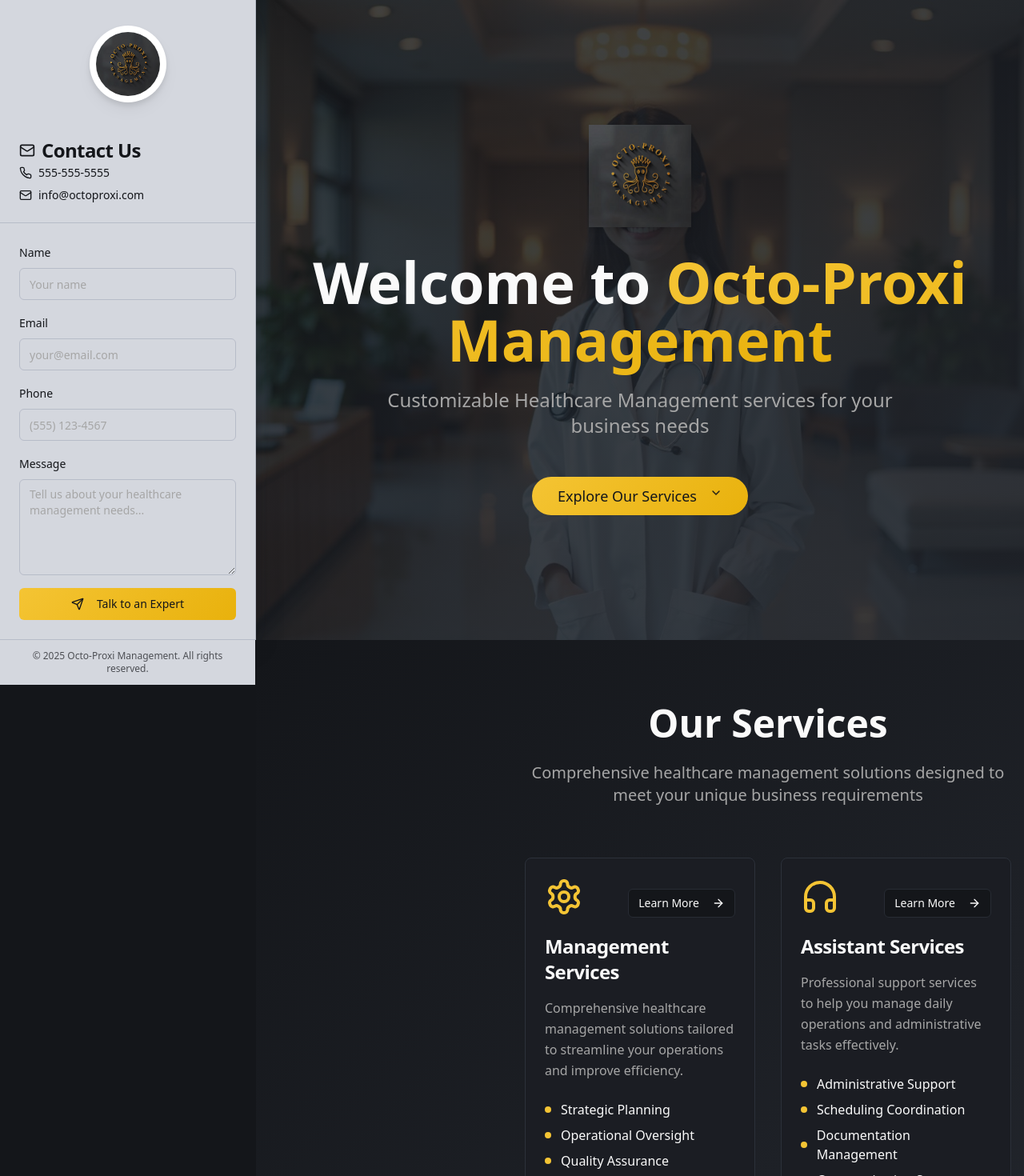
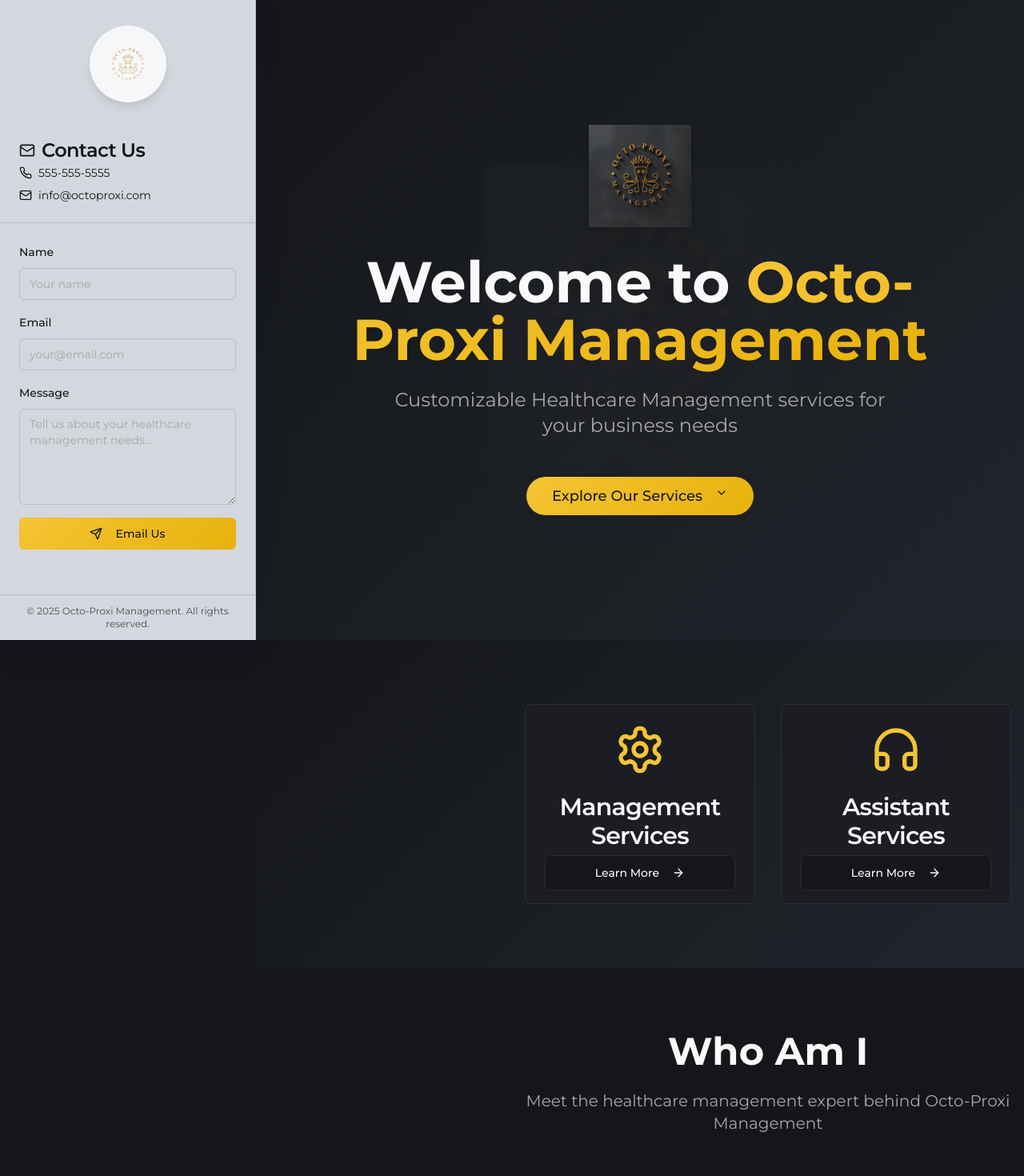
Before and after one commit to tinashe13/octo-proxi-connect, a React (Vite) app: page / in a window 1280 px wide. Shown: the top 1470 px of the page at 80% size. Built offline with nearby package versions, Linux system fonts and the light colour scheme.

Commit message:
Refactor: Apply design and content updates
Apply requested design and content changes, including color scheme adjustments, font changes, background modifications, and content updates to various sections of the website. Also, update the contact form and footer.

```diff
--- a/index.html
+++ b/index.html
@@ -6,6 +6,9 @@
     <title>Octo-Proxi Management | Healthcare Management Services</title>
     <meta name="description" content="Customizable Healthcare Management services for your business needs. Professional management and assistant services." />
     <meta name="author" content="Octo-Proxi Management" />
+    <link rel="preconnect" href="https://fonts.googleapis.com">
+    <link rel="preconnect" href="https://fonts.gstatic.com" crossorigin>
+    <link href="https://fonts.googleapis.com/css2?family=Montserrat:wght@300;400;500;600;700&display=swap" rel="stylesheet">
 
     <meta property="og:title" content="Octo-Proxi Management | Healthcare Management Services" />
     <meta property="og:description" content="Customizable Healthcare Management services for your business needs. Professional management and assistant services." />
--- a/src/components/BioSection.tsx
+++ b/src/components/BioSection.tsx
@@ -5,7 +5,7 @@ import { LinkedinIcon, Mail, Phone } from 'lucide-react';
 export function BioSection() {
   return (
     <section id="bio" className="py-20 bg-background">
-      <div className="container mx-auto px-4 pl-84">
+      <div className="container mx-auto px-4 md:pl-84">
         <div className="max-w-6xl mx-auto">
           <div className="text-center mb-16">
             <h2 className="text-4xl md:text-5xl font-bold text-foreground mb-6">
@@ -57,7 +57,7 @@ export function BioSection() {
                       onClick={() => window.open('mailto:info@octoproxi.com')}
                     >
                       <Mail className="h-4 w-4 mr-2" />
-                      Send Email
+                      Email Us
                     </Button>
                   </div>
                 </CardContent>
--- a/src/components/ContactForm.tsx
+++ b/src/components/ContactForm.tsx
@@ -13,7 +13,6 @@ export function ContactForm({ mobileOpen = false, onMobileClose }: { mobileOpen?
   const [formData, setFormData] = useState({
     name: '',
     email: '',
-    phone: '',
     message: ''
   });
   const [isSubmitting, setIsSubmitting] = useState(false);
@@ -31,7 +30,7 @@ export function ContactForm({ mobileOpen = false, onMobileClose }: { mobileOpen?
       description: "We'll get back to you as soon as possible.",
     });
 
-    setFormData({ name: '', email: '', phone: '', message: '' });
+    setFormData({ name: '', email: '', message: '' });
     setIsSubmitting(false);
   };
 
@@ -47,9 +46,9 @@ export function ContactForm({ mobileOpen = false, onMobileClose }: { mobileOpen?
     <div className="fixed left-0 top-0 h-full w-80 bg-contact border-r border-contact-border shadow-elegant z-50 flex flex-col justify-between hidden md:flex">
       <div className="flex flex-col items-center pt-8 pb-4">
         <img
-          src={octopusLogo}
+          src="/lovable-uploads/60db243d-749f-436f-8ff5-3baf619bb0b7.png"
           alt="Octo-Proxi Management Logo"
-          className="w-24 h-24 mb-2 drop-shadow-lg rounded-full bg-white p-2"
+          className="w-24 h-24 mb-2 drop-shadow-lg rounded-full bg-white p-2 opacity-80"
         />
       </div>
       <Card className="h-full rounded-none border-0 bg-contact">
@@ -99,18 +98,6 @@ export function ContactForm({ mobileOpen = false, onMobileClose }: { mobileOpen?
               />
             </div>
 
-            <div className="space-y-2">
-              <Label htmlFor="phone" className="text-contact-foreground">Phone</Label>
-              <Input
-                id="phone"
-                name="phone"
-                type="tel"
-                value={formData.phone}
-                onChange={handleChange}
-                className="bg-contact border-contact-border text-contact-foreground"
-                placeholder="(555) 123-4567"
-              />
-            </div>
 
             <div className="space-y-2">
               <Label htmlFor="message" className="text-contact-foreground">Message</Label>
@@ -130,18 +117,18 @@ export function ContactForm({ mobileOpen = false, onMobileClose }: { mobileOpen?
               disabled={isSubmitting}
               className="w-full bg-gradient-gold hover:shadow-gold"
             >
-              {isSubmitting ? 'Sending...' : (
-                <>
-                  <Send className="h-4 w-4 mr-2" />
-                  Talk to an Expert
-                </>
-              )}
+                      {isSubmitting ? 'Sending...' : (
+                        <>
+                          <Send className="h-4 w-4 mr-2" />
+                          Email Us
+                        </>
+                      )}
             </Button>
           </form>
         </CardContent>
       </Card>
       <footer className="w-full px-4 py-3 border-t border-contact-border bg-contact text-xs text-center text-contact-foreground/70">
-        © {new Date().getFullYear()} Octo-Proxi Management. All rights reserved.
+        © 2025 Octo-Proxi Management. All rights reserved.
       </footer>
     </div>
   );
@@ -155,9 +142,9 @@ export function ContactForm({ mobileOpen = false, onMobileClose }: { mobileOpen?
           <div className="flex-1 overflow-y-auto">
             <div className="flex flex-col items-center pt-8 pb-4">
               <img
-                src={octopusLogo}
+                src="/lovable-uploads/60db243d-749f-436f-8ff5-3baf619bb0b7.png"
                 alt="Octo-Proxi Management Logo"
-                className="w-24 h-24 mb-2 drop-shadow-lg rounded-full bg-white p-2"
+                className="w-24 h-24 mb-2 drop-shadow-lg rounded-full bg-white p-2 opacity-80"
               />
             </div>
             <Card className="h-full rounded-none border-0 bg-contact">
@@ -207,18 +194,6 @@ export function ContactForm({ mobileOpen = false, onMobileClose }: { mobileOpen?
                     />
                   </div>
 
-                  <div className="space-y-2">
-                    <Label htmlFor="phone" className="text-contact-foreground">Phone</Label>
-                    <Input
-                      id="phone"
-                      name="phone"
-                      type="tel"
-                      value={formData.phone}
-                      onChange={handleChange}
-                      className="bg-contact border-contact-border text-contact-foreground"
-                      placeholder="(555) 123-4567"
-                    />
-                  </div>
 
                   <div className="space-y-2">
                     <Label htmlFor="message" className="text-contact-foreground">Message</Label>
@@ -241,7 +216,7 @@ export function ContactForm({ mobileOpen = false, onMobileClose }: { mobileOpen?
                     {isSubmitting ? 'Sending...' : (
                       <>
                         <Send className="h-4 w-4 mr-2" />
-                        Talk to an Expert
+                        Email Us
                       </>
                     )}
                   </Button>
@@ -250,7 +225,7 @@ export function ContactForm({ mobileOpen = false, onMobileClose }: { mobileOpen?
             </Card>
           </div>
           <footer className="w-full px-4 py-3 border-t border-contact-border bg-contact text-xs text-center text-contact-foreground/70">
-            © {new Date().getFullYear()} Octo-Proxi Management. All rights reserved.
+            © 2025 Octo-Proxi Management. All rights reserved.
           </footer>
         </div>
       </DialogContent>
--- a/src/components/Footer.tsx
+++ b/src/components/Footer.tsx
@@ -3,7 +3,7 @@ import { LinkedinIcon, Mail, Phone } from 'lucide-react';
 export function Footer() {
   return (
     <footer className="bg-secondary py-12 border-t border-border">
-      <div className="container mx-auto px-4 pl-84">
+      <div className="container mx-auto px-4 md:pl-84">
         <div className="max-w-6xl mx-auto">
           <div className="grid md:grid-cols-3 gap-8">
             {/* Company Info */}
@@ -48,14 +48,12 @@ export function Footer() {
               <div className="space-y-2 text-muted-foreground">
                 <div>Management Services</div>
                 <div>Assistant Services</div>
-                <div>Healthcare Consulting</div>
-                <div>Operational Support</div>
               </div>
             </div>
           </div>
 
           <div className="border-t border-border mt-8 pt-8 text-center text-muted-foreground">
-            <p>&copy; 2024 Octo-Proxi Management. All rights reserved.</p>
+            <p>&copy; 2025 Octo-Proxi Management. All rights reserved.</p>
           </div>
         </div>
       </div>
--- a/src/components/HeroSection.tsx
+++ b/src/components/HeroSection.tsx
@@ -13,12 +13,14 @@ export function HeroSection() {
     <section className="relative h-screen flex items-center justify-center">
       {/* Background */}
       <div className="absolute inset-0 z-0">
-        <img
-          src={heroBg}
-          alt="Healthcare management background"
-          className="w-full h-full object-cover"
-        />
-        <div className="absolute inset-0 bg-gradient-overlay"></div>
+        <div className="absolute inset-0 bg-gradient-dark"></div>
+        <div className="absolute inset-0 flex items-center justify-center">
+          <img
+            src={octopusLogo}
+            alt="Octo-Proxi Management Background"
+            className="w-96 h-96 opacity-10 blur-sm"
+          />
+        </div>
       </div>
 
       {/* Content */}
--- a/src/components/ServicesSection.tsx
+++ b/src/components/ServicesSection.tsx
@@ -35,47 +35,23 @@ export function ServicesSection() {
 
   return (
     <section id="services" className="py-20 bg-gradient-dark">
-      <div className="container mx-auto px-4 pl-84">
-        <div className="text-center mb-16">
-          <h2 className="text-4xl md:text-5xl font-bold text-foreground mb-6">
-            Our Services
-          </h2>
-          <p className="text-xl text-muted-foreground max-w-3xl mx-auto">
-            Comprehensive healthcare management solutions designed to meet your unique business requirements
-          </p>
-        </div>
-
+      <div className="container mx-auto px-4 md:pl-84">
         <div className="grid md:grid-cols-2 gap-8 max-w-6xl mx-auto">
           {services.map((service, index) => (
             <Card key={index} className="bg-card border-border hover:shadow-elegant transition-all duration-300 hover:scale-105">
-              <CardHeader className="pb-4">
-                <div className="flex items-center justify-between">
-                  <service.icon className="h-12 w-12 text-primary mb-4" />
+              <CardHeader className="pb-4 text-center">
+                <service.icon className="h-16 w-16 text-primary mx-auto mb-4" />
+                <CardTitle className="text-3xl text-card-foreground mb-6">{service.title}</CardTitle>
                 <Button
                   variant="outline"
-                    size="sm"
+                  size="lg"
                   onClick={() => navigate(service.route)}
-                    className="hover:bg-gradient-gold hover:border-primary"
+                  className="hover:bg-gradient-gold hover:border-primary w-full"
                 >
                   Learn More
                   <ArrowRight className="h-4 w-4 ml-2" />
                 </Button>
-                </div>
-                <CardTitle className="text-2xl text-card-foreground">{service.title}</CardTitle>
               </CardHeader>
-              <CardContent>
-                <CardDescription className="text-muted-foreground mb-6 text-base leading-relaxed">
-                  {service.description}
-                </CardDescription>
-                <ul className="space-y-2">
-                  {service.features.map((feature, featureIndex) => (
-                    <li key={featureIndex} className="flex items-center text-card-foreground">
-                      <div className="w-2 h-2 bg-primary rounded-full mr-3"></div>
-                      {feature}
-                    </li>
-                  ))}
-                </ul>
-              </CardContent>
             </Card>
           ))}
         </div>
--- a/src/index.css
+++ b/src/index.css
@@ -112,7 +112,7 @@
   }
 
   body {
-    @apply bg-background text-foreground;
+    @apply bg-background text-foreground font-montserrat;
   }
 }
 
--- a/src/pages/AssistantServices.tsx
+++ b/src/pages/AssistantServices.tsx
@@ -11,44 +11,34 @@ export default function AssistantServices() {
 
   const services = [
     {
-      title: "Administrative Support",
+      title: "Medical Administration Office Assistant",
       icon: FileText,
-      description: "Comprehensive administrative assistance including document management, data entry, report generation, and general office support to keep your healthcare operations running smoothly."
+      description: "A Medical Administrative assistant is responsible for the administrative and clerical tasks that keep a medical facility running smoothly. They handle patient communication, scheduling, record management, and billing, ensuring a positive patient experience and efficient operations."
     },
     {
-      title: "Appointment Scheduling",
-      icon: Calendar,
-      description: "Professional scheduling services to manage patient appointments, staff schedules, and facility bookings with efficient coordination and minimal conflicts."
+      title: "Virtual Assistant",
+      icon: HeadphonesIcon,
+      description: "Virtual assistants in healthcare offer significant benefits by streamlining administrative tasks, enhancing patient care, and improving efficiency for healthcare providers. The assistant can handle a range of duties, from appointment scheduling and medical billing to providing patient support and monitoring health conditions. Another aspect of Virtual assistant can include a travel assistant who provides clinical and administrative support in various healthcare locations."
     },
     {
-      title: "Phone Support",
-      icon: Phone,
-      description: "Dedicated phone support services for patient inquiries, appointment confirmations, and general communication management to ensure professional customer service."
+      title: "Travel Planning Arrangement Assistant",
+      icon: Calendar,
+      description: "A Travel Planning Assistant in healthcare is a Travel Coordinator who handles all aspects of travel arrangements for healthcare professionals or organizations. These roles are vital in ensuring smooth operations and efficient patient care within the healthcare industry. A Travel Coordinator might work for a hospital system, arranging travel for doctors attending conferences or for medical staff relocating to new facilities."
     },
     {
-      title: "Communication Coordination",
+      title: "Business Event Planning Assistant",
       icon: MessageSquare,
-      description: "Streamline internal and external communications with professional message handling, email management, and inter-departmental coordination services."
+      description: "Healthcare event planning assistants play a vital role in supporting the successful execution of events. These events range from conferences and seminars to corporate meetings, training programs as well as organization parties."
     },
     {
-      title: "Time Management",
-      icon: Clock,
-      description: "Optimize productivity with professional time management services, task prioritization, and schedule optimization to maximize efficiency in healthcare settings."
+      title: "Patient Experience Support Assistant",
+      icon: UserCheck,
+      description: "Patient experience assistant focuses on improving the overall patient journey and satisfaction within a healthcare setting. They often act as a first point of contact, addressing inquiries, providing information, and ensuring patients feel heard and valued. Their role encompasses a range of responsibilities, from administrative tasks to direct patient interaction, all aimed at creating a positive and supportive experience that ultimately leads to a better patient outcome."
     },
     {
-      title: "Patient Relations",
-      icon: UserCheck,
-      description: "Enhance patient experience through professional patient relations support, follow-up communications, and satisfaction survey management."
-    },
-    {
-      title: "Data Management",
+      title: "Inventory / Ordering Assistant",
       icon: Database,
-      description: "Secure and efficient data management services including patient records organization, database maintenance, and information system support."
-    },
-    {
-      title: "Virtual Assistance",
-      icon: HeadphonesIcon,
-      description: "Remote virtual assistance services providing flexible support for administrative tasks, research, and operational assistance when you need it most."
+      description: "A healthcare inventory assistant is responsible for managing medical and surgical supplies within a healthcare facility. This role involves tasks such as stocking supplies, conducting inventory counts, maintaining accurate records, and ensuring proper storage and organization of items. They also play a role in receiving and distributing supplies, and may be involved in tracking expiration dates and preventing waste or unnecessary budget increases."
     }
   ];
 
@@ -93,13 +83,13 @@ export default function AssistantServices() {
                         Learn More
                       </Button>
                     </DialogTrigger>
-                    <DialogContent className="bg-card border-border">
+                    <DialogContent className="bg-card border-border max-w-4xl">
                       <DialogHeader>
-                        <DialogTitle className="flex items-center gap-2 text-card-foreground">
-                          <service.icon className="h-5 w-5 text-primary" />
+                        <DialogTitle className="flex items-center gap-2 text-card-foreground text-xl">
+                          <service.icon className="h-6 w-6 text-primary" />
                           {service.title}
                         </DialogTitle>
-                        <DialogDescription className="text-muted-foreground">
+                        <DialogDescription className="text-muted-foreground text-base leading-relaxed">
                           {service.description}
                         </DialogDescription>
                       </DialogHeader>
--- a/src/pages/Index.tsx
+++ b/src/pages/Index.tsx
@@ -15,11 +15,11 @@ const Index = () => {
       <button
         className="fixed bottom-6 right-6 z-50 md:hidden bg-gradient-gold text-white rounded-full shadow-lg px-6 py-3 font-semibold text-lg hover:shadow-gold transition"
         onClick={() => setContactOpen(true)}
-        aria-label="Contact Us"
+        aria-label="Email Us"
       >
-        Contact
+        Email Us
       </button>
-      <main className="pl-80">
+      <main className="md:pl-80">
         <HeroSection />
         <ServicesSection />
         <BioSection />
--- a/tailwind.config.ts
+++ b/tailwind.config.ts
@@ -18,6 +18,10 @@ export default {
 			}
 		},
 		extend: {
+			fontFamily: {
+				'sans': ['Montserrat', 'system-ui', 'sans-serif'],
+				'montserrat': ['Montserrat', 'sans-serif'],
+			},
 			colors: {
 				border: 'hsl(var(--border))',
 				input: 'hsl(var(--input))',
```
Also changed, not shown: src/pages/ManagementServices.tsx (+4 -4 lines), public/lovable-uploads/60db243d-749f-436f-8ff5-3baf619bb0b7.png (added). Lines whose indentation alone changed are shown as unchanged.
